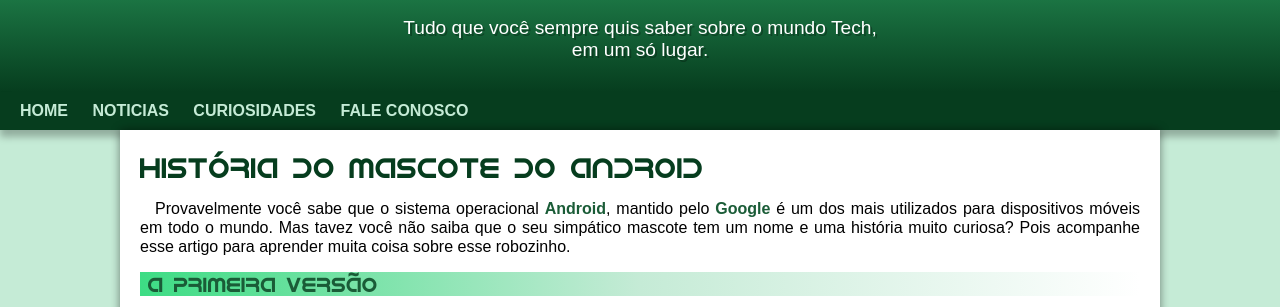
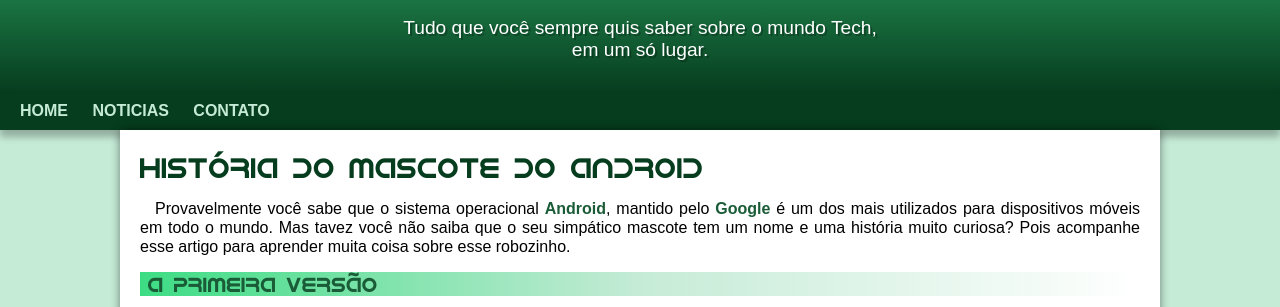
Before and after one commit to fernandoWillian888/html-css, a plain HTML site: page exercícios/d010(1)/index.html in a window 1280 px wide. Shown: the part 88-395 px from the top of the page. Drawn offline with Linux system fonts and the light colour scheme.

Commit message:
Alteração

```diff
--- a/exercícios/d010(1)/index.html
+++ b/exercícios/d010(1)/index.html
@@ -16,8 +16,7 @@
     <nav>
             <a href="#">HOME</a>
             <a href="#">NOTICIAS</a>
-            <a href="#">CURIOSIDADES</a>
-            <a href="#">FALE CONOSCO</a>
+            <a href="#">CONTATO</a>
     </nav>
     <main>
         <article>
```
